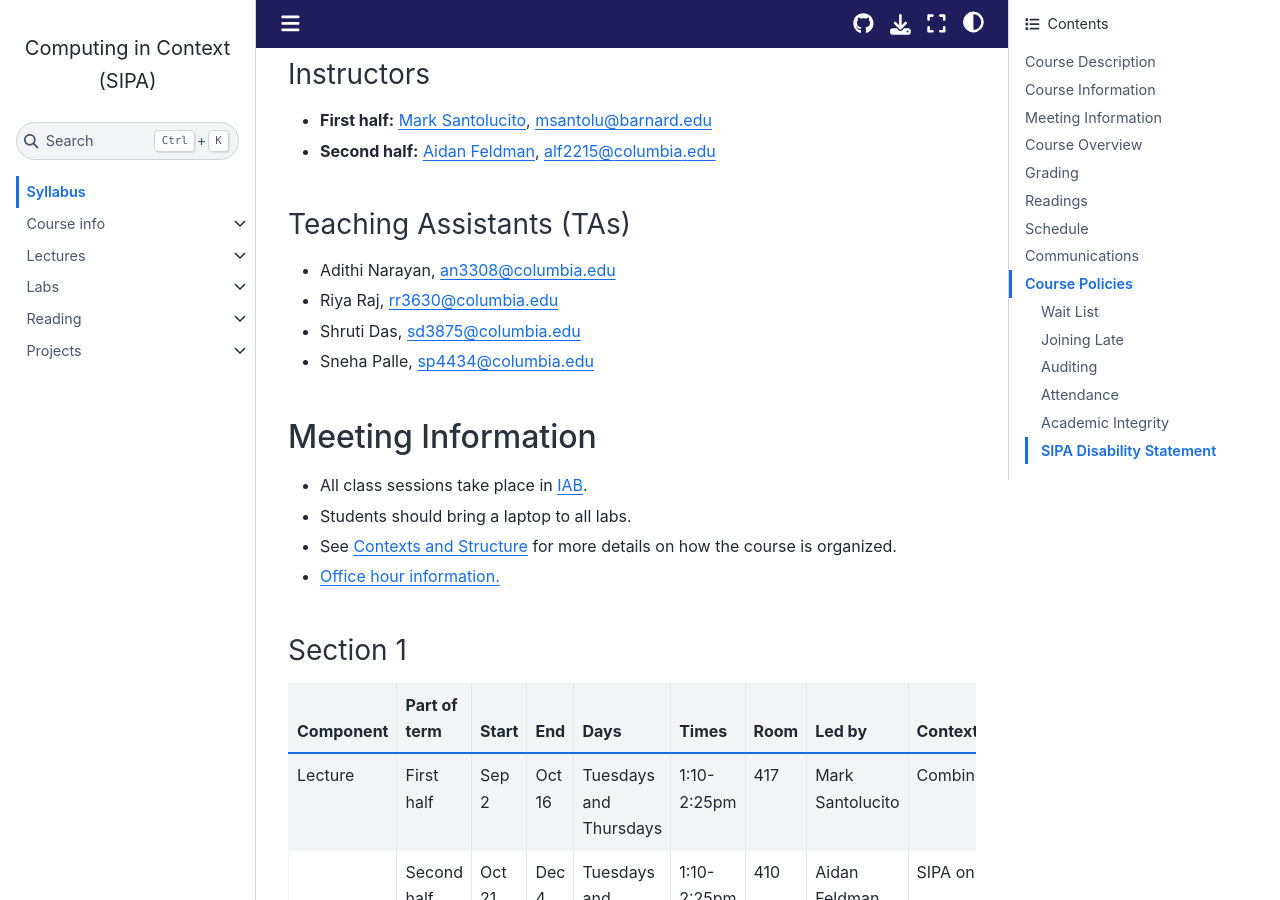
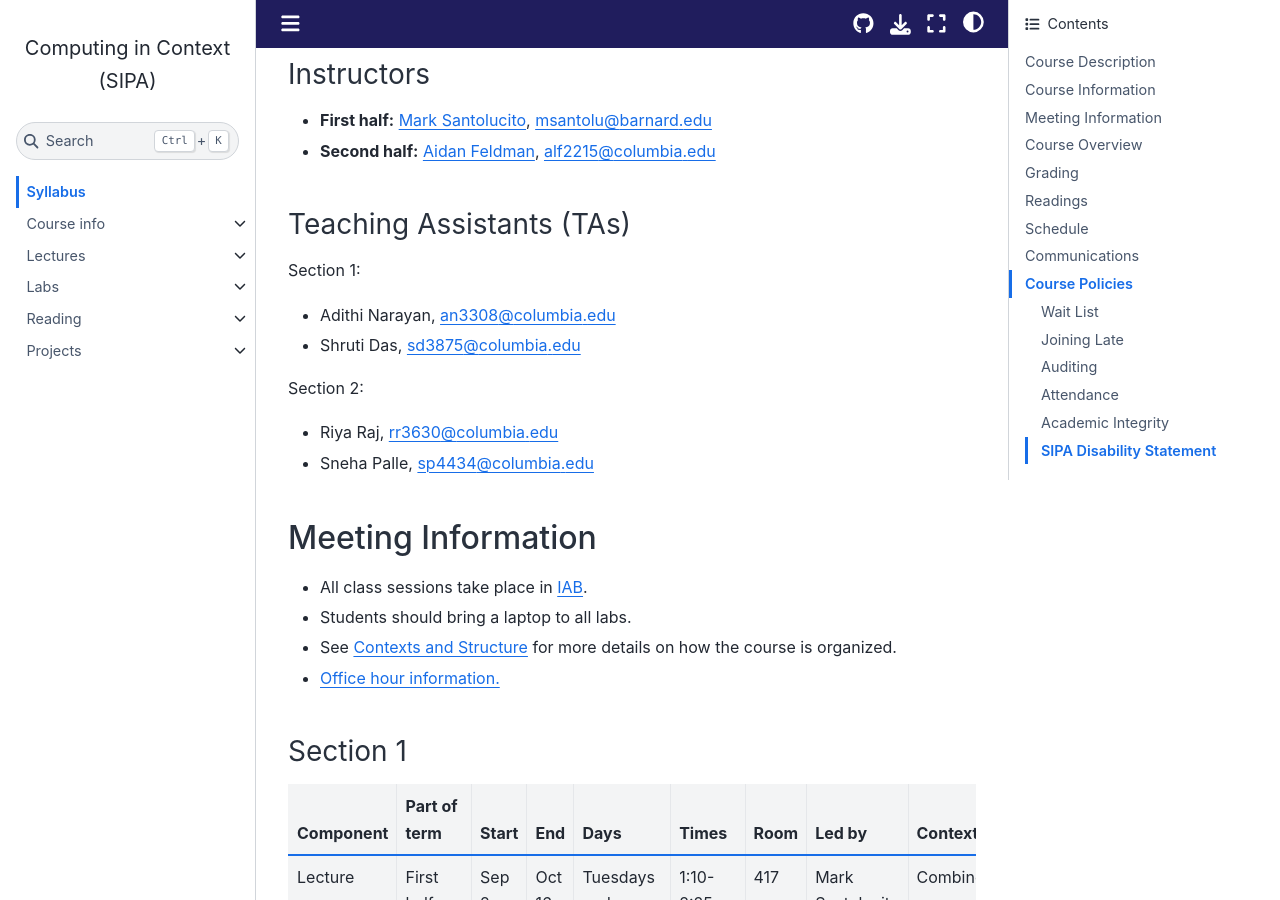
Before and after one commit to afeld/computing-in-context, a Jupyter Book: the page built from index.md, in a window 1280 px wide and 900 px high, scrolled down 910 px. Built offline with Jupyter Book 1.0.4 settings and Sphinx 7.4.7 and the Sphinx Book theme 1.1.4, drawn with Linux system fonts in a browser that asks for light colours; pages that are not in the unit, such as notebooks, are missing from menus; comment, search, counter and statistics services are not loaded.

Commit message:
split TAs to sections

```diff
--- a/index.md
+++ b/index.md
@@ -23,12 +23,15 @@ This introductory course will explore computing concepts and coding in the conte
 
 ### Teaching Assistants (TAs)
 
-<!-- TODO split to sections -->
+Section 1:
 
 - Adithi Narayan, an3308@columbia.edu
+- Shruti Das, sd3875@columbia.edu
+
+Section 2:
+
 - Riya Raj, rr3630@columbia.edu
-- Shruti Das, sd3875@columbia.edu
-- Sneha Palle, sp4434@columbia.edu <!-- section 2 -->
+- Sneha Palle, sp4434@columbia.edu
 
 ## Meeting Information
 
```
